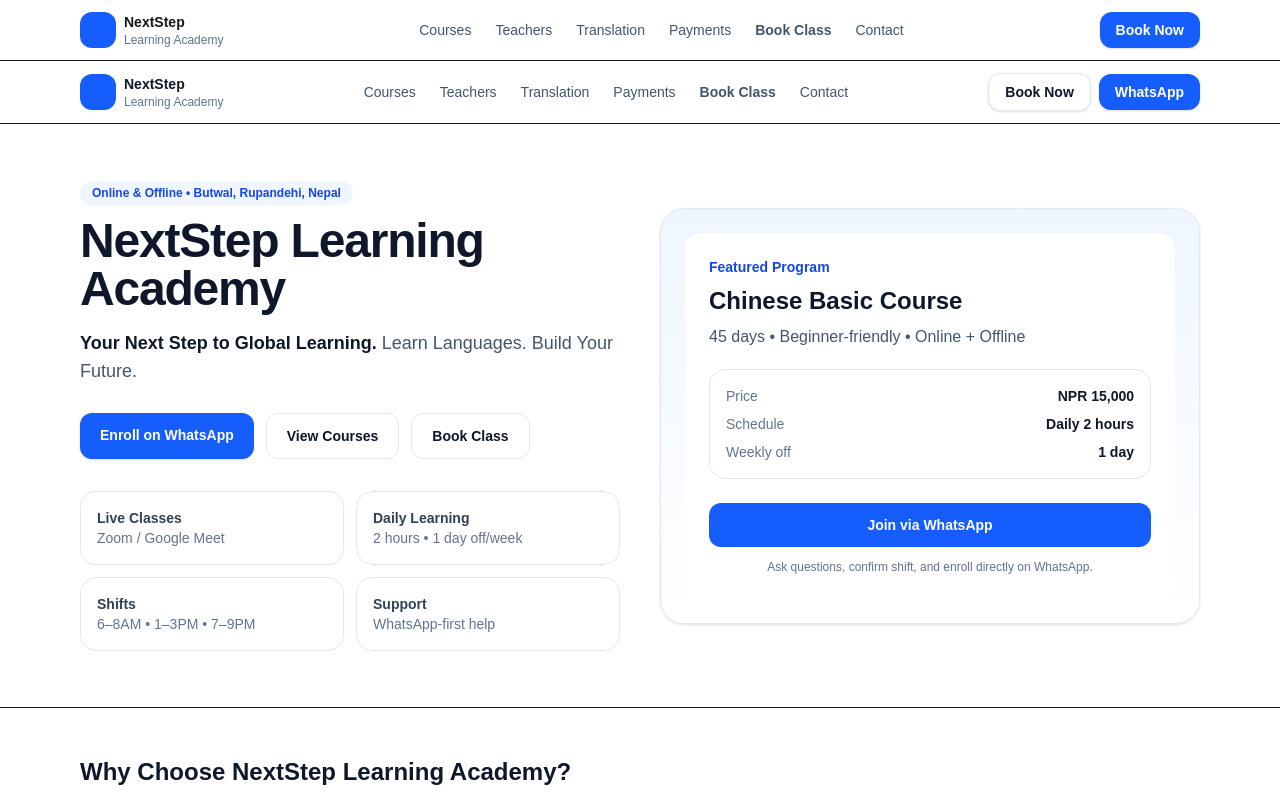
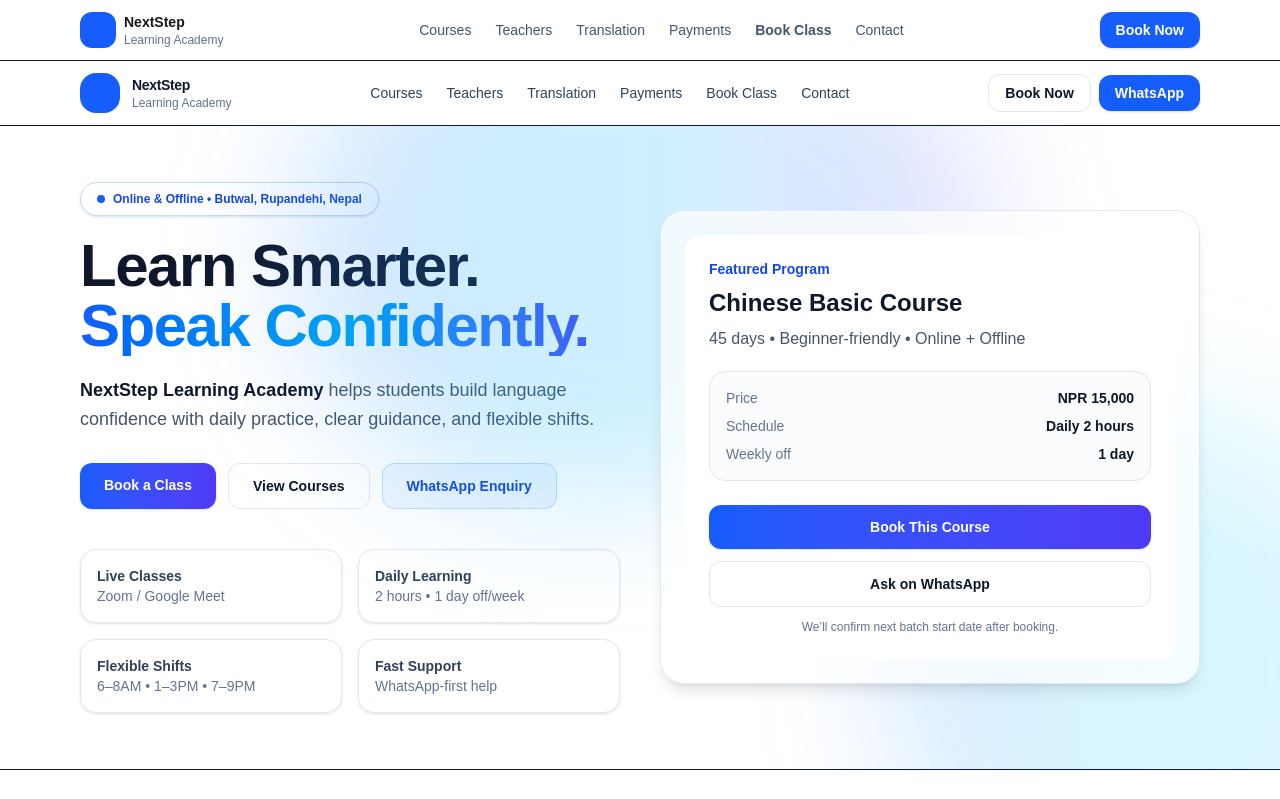
Before and after one commit to lighthousetech2021-tech/nextstep-academy, a Next.js app: page / in a window 1280 px wide. Shown: the top 799 px of the page. Built offline with nearby package versions, Linux system fonts and the light colour scheme.

Commit message:
Modern gradient hero redesign

```diff
--- a/app/page.tsx
+++ b/app/page.tsx
@@ -9,41 +9,33 @@ export default function Home() {
   return (
     <main className="min-h-screen bg-white text-slate-900">
       {/* Top Bar */}
+      {/* Header */}
 <header className="sticky top-0 z-50 border-b bg-white/80 backdrop-blur">
   <div className="mx-auto flex max-w-6xl items-center justify-between px-4 py-3">
-          <div className="flex items-center gap-2">
-            <div className="h-9 w-9 rounded-xl bg-blue-600" />
+    {/* Logo */}
+    <a href="#" className="flex items-center gap-3">
+      <div className="h-10 w-10 rounded-2xl bg-blue-600" />
       <div className="leading-tight">
-              <div className="text-sm font-semibold">NextStep</div>
+        <div className="text-sm font-bold tracking-tight">NextStep</div>
         <div className="text-xs text-slate-500">Learning Academy</div>
       </div>
-          </div>
+    </a>
 
-          <nav className="hidden gap-6 text-sm text-slate-600 md:flex">
-            <a href="#courses" className="hover:text-slate-900">
-              Courses
-            </a>
-            <a href="#teachers" className="hover:text-slate-900">
-              Teachers
-            </a>
-            <a href="#translation" className="hover:text-slate-900">
-              Translation
-            </a>
-            <a href="#payments" className="hover:text-slate-900">
-              Payments
-            </a>
-            <a href="#book" className="hover:text-slate-900 font-semibold">
-              Book Class
-            </a>
-            <a href="#contact" className="hover:text-slate-900">
-              Contact
-            </a>
+    {/* Menu */}
+    <nav className="hidden items-center gap-6 text-sm font-medium text-slate-700 md:flex">
+      <a href="#courses" className="hover:text-slate-900">Courses</a>
+      <a href="#teachers" className="hover:text-slate-900">Teachers</a>
+      <a href="#translation" className="hover:text-slate-900">Translation</a>
+      <a href="#payments" className="hover:text-slate-900">Payments</a>
+      <a href="#book" className="hover:text-slate-900">Book Class</a>
+      <a href="#contact" className="hover:text-slate-900">Contact</a>
     </nav>
 
+    {/* Actions */}
     <div className="flex items-center gap-2">
       <a
-              className="rounded-xl border border-slate-200 bg-white px-4 py-2 text-sm font-semibold text-slate-900 shadow-sm hover:bg-slate-50"
         href="#book"
+        className="hidden rounded-xl border border-slate-200 bg-white px-4 py-2 text-sm font-semibold text-slate-900 hover:bg-slate-50 md:inline-flex"
       >
         Book Now
       </a>
@@ -58,81 +50,114 @@ export default function Home() {
       </a>
     </div>
   </div>
+
+  {/* Mobile Menu (simple) */}
+  <div className="border-t bg-white md:hidden">
+    <div className="mx-auto flex max-w-6xl gap-4 overflow-x-auto px-4 py-2 text-sm font-medium text-slate-700">
+      <a href="#courses">Courses</a>
+      <a href="#teachers">Teachers</a>
+      <a href="#translation">Translation</a>
+      <a href="#payments">Payments</a>
+      <a href="#book">Book</a>
+      <a href="#contact">Contact</a>
+    </div>
+  </div>
 </header>
 
       {/* Hero */}
-      <section className="mx-auto max-w-6xl px-4 py-14">
+<section className="relative overflow-hidden">
+  {/* background gradient blobs */}
+  <div className="pointer-events-none absolute -top-32 left-1/2 h-[500px] w-[700px] -translate-x-1/2 rounded-full bg-gradient-to-r from-blue-500/20 via-sky-400/20 to-indigo-500/20 blur-3xl" />
+  <div className="pointer-events-none absolute -bottom-40 right-[-120px] h-[520px] w-[520px] rounded-full bg-gradient-to-r from-blue-600/15 via-cyan-400/15 to-sky-500/15 blur-3xl" />
+
+  <div className="mx-auto max-w-6xl px-4 py-14">
     <div className="grid gap-10 md:grid-cols-2 md:items-center">
+      {/* Left */}
       <div>
-            <p className="mb-3 inline-flex items-center gap-2 rounded-full bg-blue-50 px-3 py-1 text-xs font-semibold text-blue-700">
+        <div className="inline-flex items-center gap-2 rounded-full border border-blue-200 bg-white/70 px-4 py-2 text-xs font-semibold text-blue-700 shadow-sm">
+          <span className="h-2 w-2 rounded-full bg-blue-600" />
           Online & Offline • Butwal, Rupandehi, Nepal
-            </p>
+        </div>
 
-            <h1 className="text-4xl font-bold tracking-tight md:text-5xl">
-              NextStep Learning Academy
+        <h1 className="mt-5 text-4xl font-extrabold tracking-tight text-slate-900 md:text-6xl">
+          Learn Smarter.
+          <span className="block bg-gradient-to-r from-blue-600 via-sky-500 to-indigo-600 bg-clip-text text-transparent">
+            Speak Confidently.
+          </span>
         </h1>
 
-            <p className="mt-4 text-lg text-slate-600">
+        <p className="mt-5 max-w-xl text-lg leading-relaxed text-slate-600">
           <span className="font-semibold text-slate-900">
-                Your Next Step to Global Learning.
+            NextStep Learning Academy
           </span>{" "}
-              Learn Languages. Build Your Future.
+          helps students build language confidence with daily practice, clear
+          guidance, and flexible shifts.
         </p>
 
         <div className="mt-7 flex flex-wrap gap-3">
           <a
-                className="rounded-xl bg-blue-600 px-5 py-3 text-sm font-semibold text-white shadow-sm hover:bg-blue-700"
+            href="#book"
+            className="rounded-xl bg-gradient-to-r from-blue-600 to-indigo-600 px-6 py-3 text-sm font-semibold text-white shadow-sm hover:opacity-95"
+          >
+            Book a Class
+          </a>
+
+          <a
+            href="#courses"
+            className="rounded-xl border border-slate-200 bg-white px-6 py-3 text-sm font-semibold text-slate-900 hover:bg-slate-50"
+          >
+            View Courses
+          </a>
+
+          <a
             href={whatsappLink}
             target="_blank"
             rel="noreferrer"
+            className="rounded-xl border border-blue-200 bg-blue-50 px-6 py-3 text-sm font-semibold text-blue-700 hover:bg-blue-100"
           >
-                Enroll on WhatsApp
-              </a>
-              <a
-                className="rounded-xl border border-slate-200 bg-white px-5 py-3 text-sm font-semibold text-slate-900 hover:bg-slate-50"
-                href="#courses"
-              >
-                View Courses
-              </a>
-              <a
-                className="rounded-xl border border-slate-200 bg-white px-5 py-3 text-sm font-semibold text-slate-900 hover:bg-slate-50"
-                href="#book"
-              >
-                Book Class
+            WhatsApp Enquiry
           </a>
         </div>
 
-            <div className="mt-8 grid grid-cols-2 gap-3 text-sm text-slate-700">
-              <div className="rounded-2xl border border-slate-200 p-4">
+        {/* Quick trust/info */}
+        <div className="mt-10 grid grid-cols-2 gap-4 text-sm text-slate-700 md:max-w-xl">
+          <div className="rounded-2xl border border-slate-200 bg-white/70 p-4 shadow-sm">
             <div className="font-semibold">Live Classes</div>
             <div className="text-slate-500">Zoom / Google Meet</div>
           </div>
-              <div className="rounded-2xl border border-slate-200 p-4">
+
+          <div className="rounded-2xl border border-slate-200 bg-white/70 p-4 shadow-sm">
             <div className="font-semibold">Daily Learning</div>
             <div className="text-slate-500">2 hours • 1 day off/week</div>
           </div>
-              <div className="rounded-2xl border border-slate-200 p-4">
-                <div className="font-semibold">Shifts</div>
+
+          <div className="rounded-2xl border border-slate-200 bg-white/70 p-4 shadow-sm">
+            <div className="font-semibold">Flexible Shifts</div>
             <div className="text-slate-500">6–8AM • 1–3PM • 7–9PM</div>
           </div>
-              <div className="rounded-2xl border border-slate-200 p-4">
-                <div className="font-semibold">Support</div>
+
+          <div className="rounded-2xl border border-slate-200 bg-white/70 p-4 shadow-sm">
+            <div className="font-semibold">Fast Support</div>
             <div className="text-slate-500">WhatsApp-first help</div>
           </div>
         </div>
       </div>
 
-          <div className="rounded-3xl border border-slate-200 bg-gradient-to-b from-blue-50 to-white p-6 shadow-sm">
+      {/* Right: Featured card */}
+      <div className="relative">
+        <div className="rounded-3xl border border-slate-200 bg-white/70 p-6 shadow-lg backdrop-blur">
           <div className="rounded-2xl bg-white p-6">
             <div className="text-sm font-semibold text-blue-700">
               Featured Program
             </div>
-              <div className="mt-2 text-2xl font-bold">Chinese Basic Course</div>
+            <div className="mt-2 text-2xl font-extrabold text-slate-900">
+              Chinese Basic Course
+            </div>
             <div className="mt-2 text-slate-600">
               45 days • Beginner-friendly • Online + Offline
             </div>
 
-              <div className="mt-5 rounded-2xl border border-slate-200 p-4 text-sm">
+            <div className="mt-5 rounded-2xl border border-slate-200 bg-slate-50/50 p-4 text-sm">
               <div className="flex items-center justify-between">
                 <span className="text-slate-500">Price</span>
                 <span className="font-semibold">NPR 15,000</span>
@@ -147,18 +172,29 @@ export default function Home() {
               </div>
             </div>
 
+            <div className="mt-6 grid gap-3">
               <a
-                className="mt-6 inline-flex w-full justify-center rounded-xl bg-blue-600 px-5 py-3 text-sm font-semibold text-white hover:bg-blue-700"
+                href="#book"
+                className="inline-flex w-full justify-center rounded-xl bg-gradient-to-r from-blue-600 to-indigo-600 px-5 py-3 text-sm font-semibold text-white shadow-sm hover:opacity-95"
+              >
+                Book This Course
+              </a>
+
+              <a
                 href={whatsappLink}
                 target="_blank"
                 rel="noreferrer"
+                className="inline-flex w-full justify-center rounded-xl border border-slate-200 bg-white px-5 py-3 text-sm font-semibold text-slate-900 hover:bg-slate-50"
               >
-                Join via WhatsApp
+                Ask on WhatsApp
               </a>
+            </div>
 
             <p className="mt-3 text-center text-xs text-slate-500">
-                Ask questions, confirm shift, and enroll directly on WhatsApp.
+              We’ll confirm next batch start date after booking.
             </p>
+          </div>
+        </div>
       </div>
     </div>
   </div>
```
Lines whose indentation alone changed are shown as unchanged.
